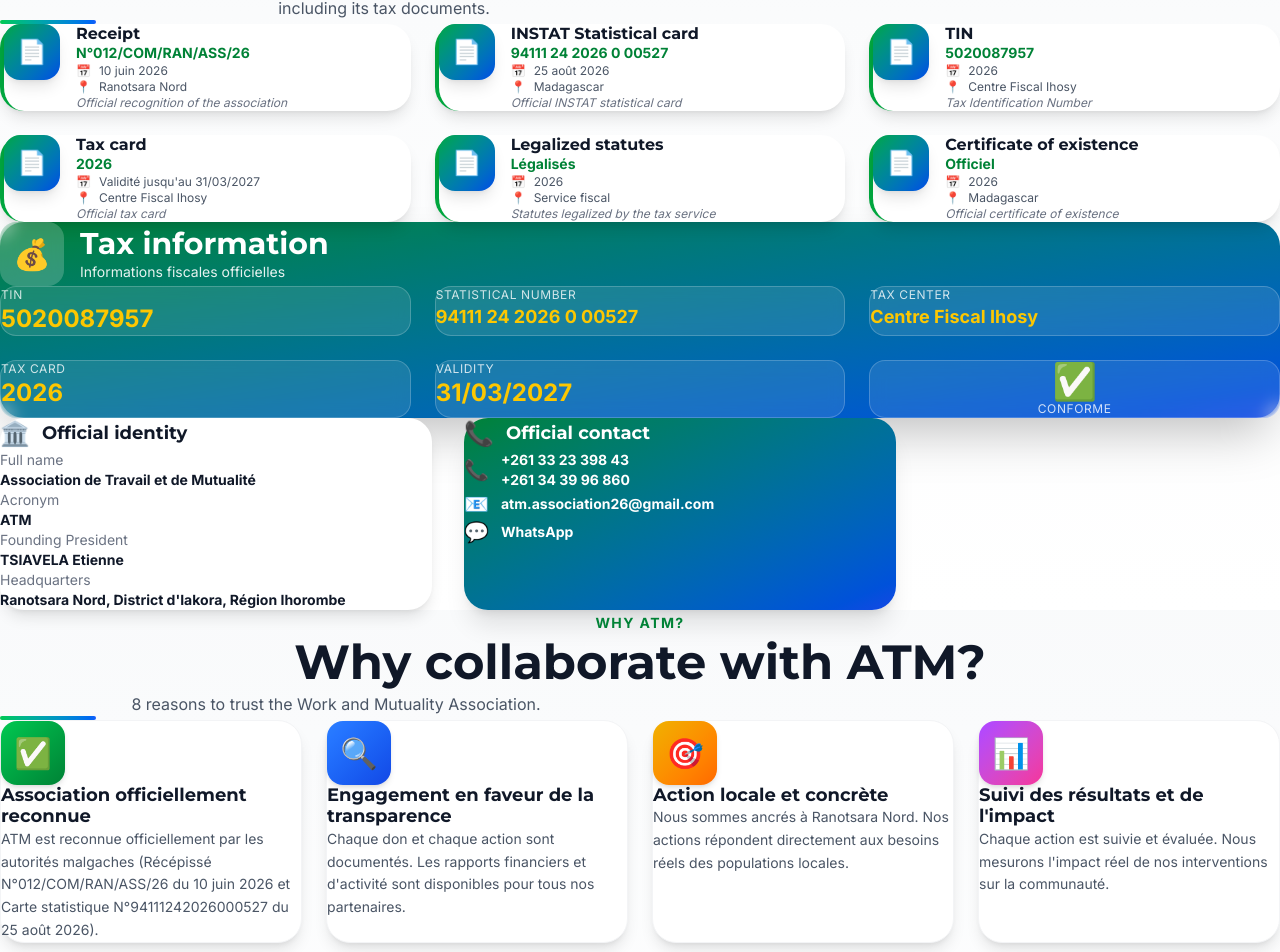
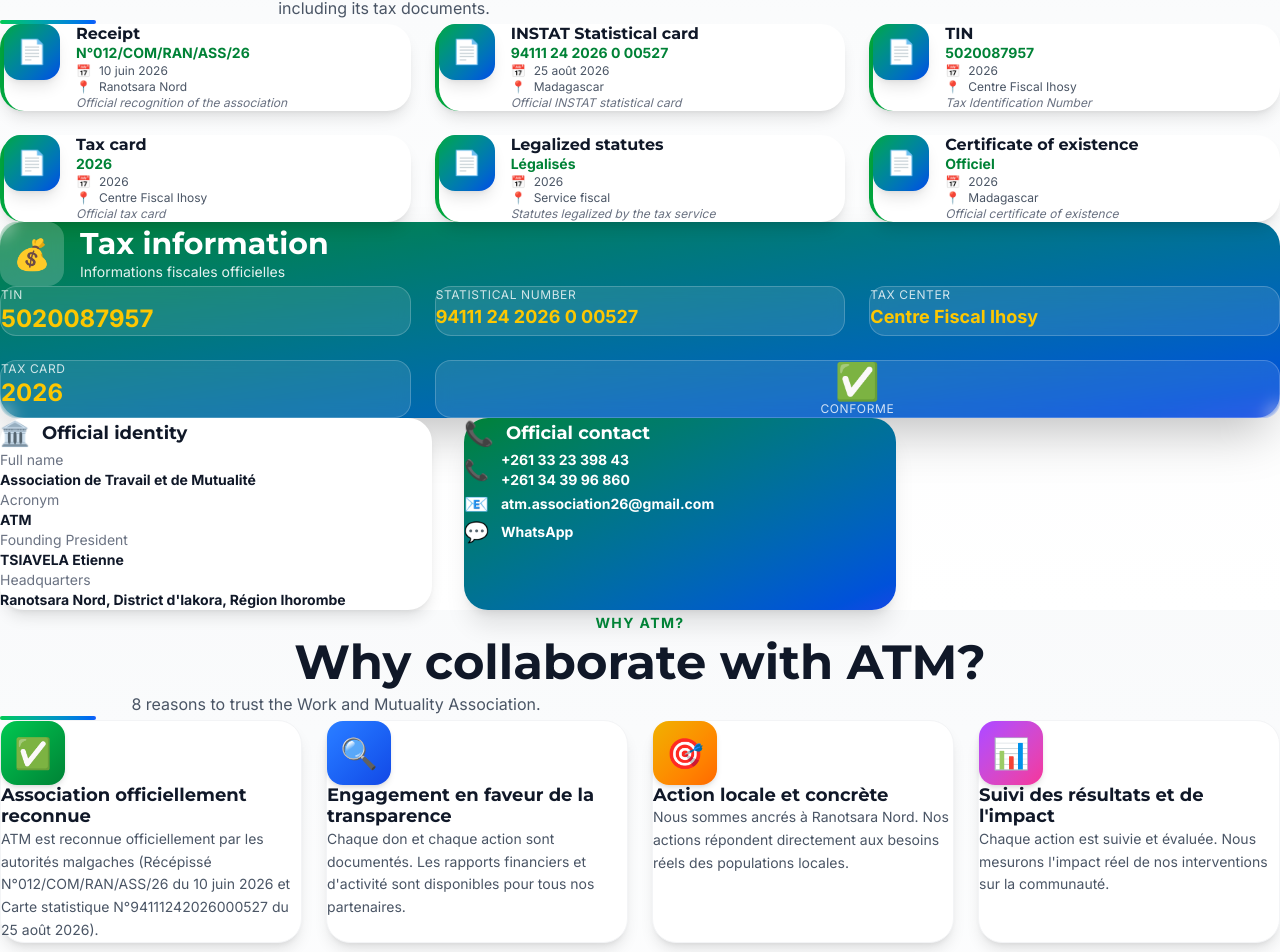
Before and after one commit to gentil267/atm-madagascar, a Next.js app: page /en in a window 1280 px wide. Shown: the part 3642-4594 px from the top of the page. Built offline with nearby package versions, Linux system fonts and the light colour scheme.

Commit message:
Suppression mention validité carte fiscale

```diff
--- a/src/components/sections/Administrative.tsx
+++ b/src/components/sections/Administrative.tsx
@@ -135,16 +135,7 @@ export default function Administrative() {
                 </p>
               </div>
 
-              <div className="bg-white/10 backdrop-blur-sm rounded-2xl p-5 border border-white/20">
-                <p className="text-xs uppercase tracking-wider opacity-80 mb-2">
-                  {t("fiscal.validity")}
-                </p>
-                <p className="text-2xl font-black text-yellow-400">
-                  {organization.fiscal.validite}
-                </p>
-              </div>
-
-              <div className="bg-white/10 backdrop-blur-sm rounded-2xl p-5 border border-white/20 flex items-center justify-center">
+              <div className="bg-white/10 backdrop-blur-sm rounded-2xl p-5 border border-white/20 flex items-center justify-center col-span-1 sm:col-span-2 lg:col-span-2">
                 <div className="text-center">
                   <p className="text-4xl mb-1">✅</p>
                   <p className="text-xs uppercase tracking-wider opacity-80">
--- a/src/data/organization.ts
+++ b/src/data/organization.ts
@@ -39,7 +39,7 @@ export const organization = {
     {
       type: "Carte fiscale",
       numero: "2026",
-      date: "Validité jusqu'au 31/03/2027",
+      date: "2026",
       lieu: "Centre Fiscal Ihosy",
       description: "Carte fiscale officielle 2026",
     },
@@ -64,7 +64,6 @@ export const organization = {
     numeroStatistique: "94111 24 2026 0 00527",
     centreFiscal: "Centre Fiscal Ihosy",
     carteFiscale: "2026",
-    validite: "31/03/2027",
   },
 
   contact: {
```
